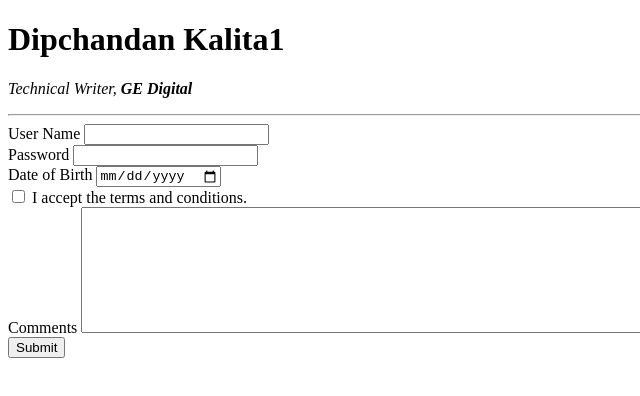
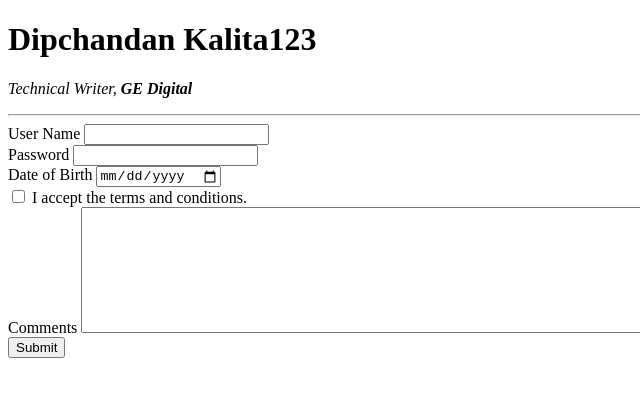
Before and after one commit to Dipchandan-kalita/dipchandan, a plain HTML site: page index.html in a window 1280 px wide. Shown: the full height of the page, 0-640 px from the left. Drawn offline with Linux system fonts and the light colour scheme.

Commit message:
Update index.html

```diff
--- a/index.html
+++ b/index.html
@@ -7,7 +7,7 @@
 </head>
 
 <body>
-  <h1>Dipchandan Kalita1</h1>
+  <h1>Dipchandan Kalita123</h1>
   <p>
     <em>Technical Writer, <strong>GE Digital</strong></em>
   </p>
```
